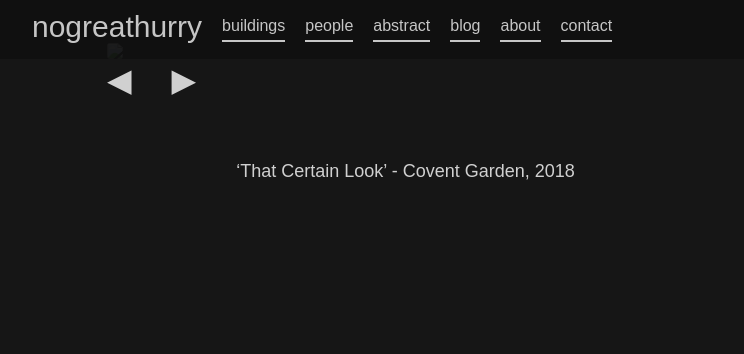
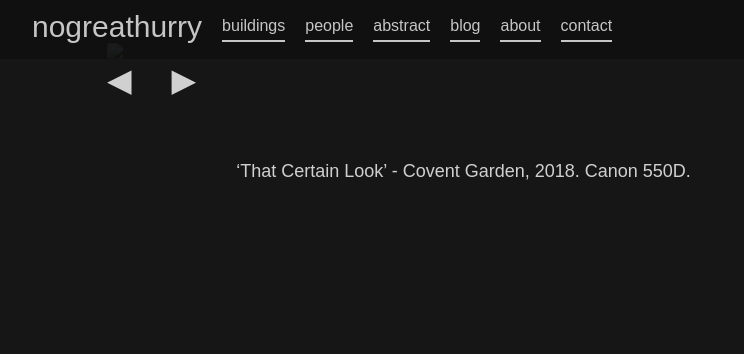
Before and after one commit to 987poiuytrewq/nogreathurry, a Jekyll site: the page built from _people/IMG-20190316-WA0024.md, in a window 1280 px wide. Shown: the top 354 px of the page, without its empty margins (8-752 px from the left). Built offline with Jekyll 4.4.1, drawn with Linux system fonts in a browser that asks for light colours.

Commit message:
Updated Img 20190316 Wa0024

```diff
--- a/_people/IMG-20190316-WA0024.md
+++ b/_people/IMG-20190316-WA0024.md
@@ -11,9 +11,11 @@ tags:
 - "@nogreathurry_people"
 - bowler hat
 - Covent Garden
+- Canon 550D
+- 550D
 image: "/uploads/IMG-20190316-WA0024.jpg"
 thumbnail_image: "/uploads/IMG-20190316-WA0024_thumbnail.jpg"
 layout: photo
 ---
 
-'That Certain Look' - Covent Garden, 2018
+'That Certain Look' - Covent Garden, 2018. Canon 550D.
```
